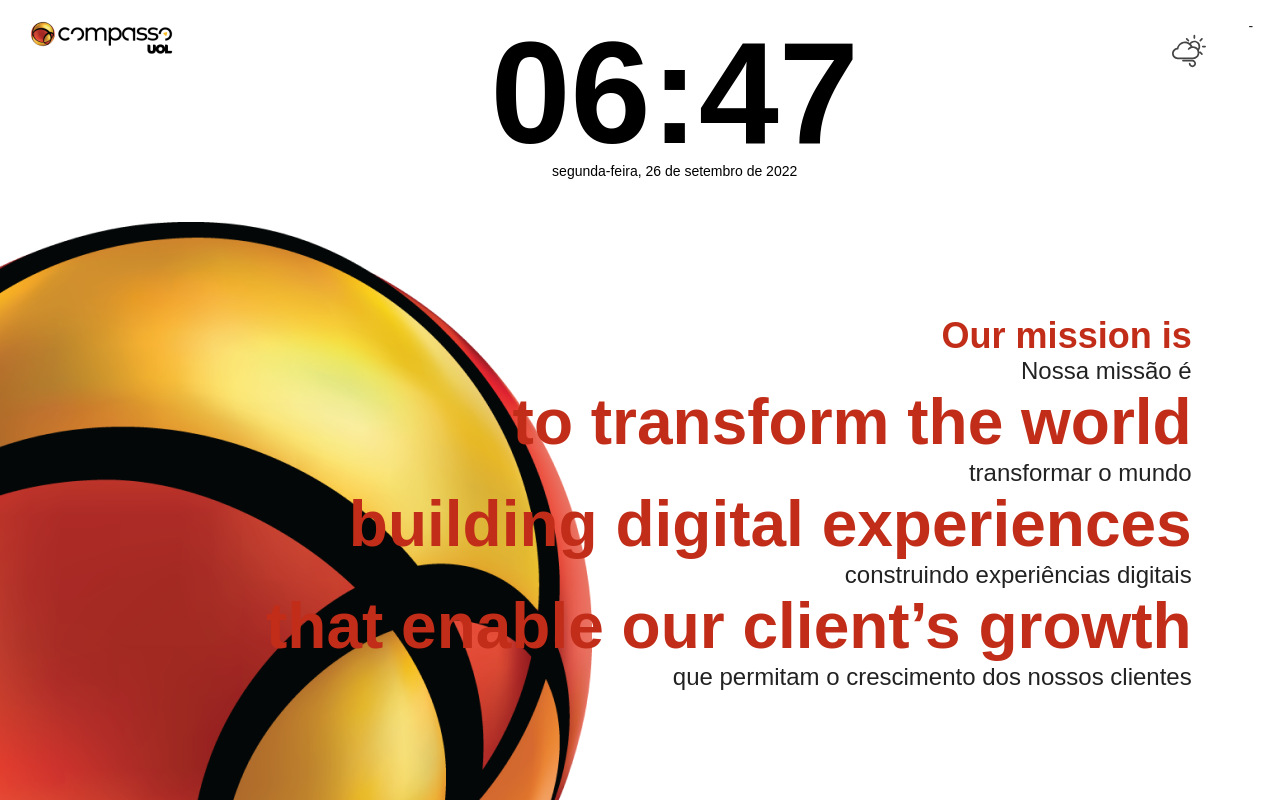
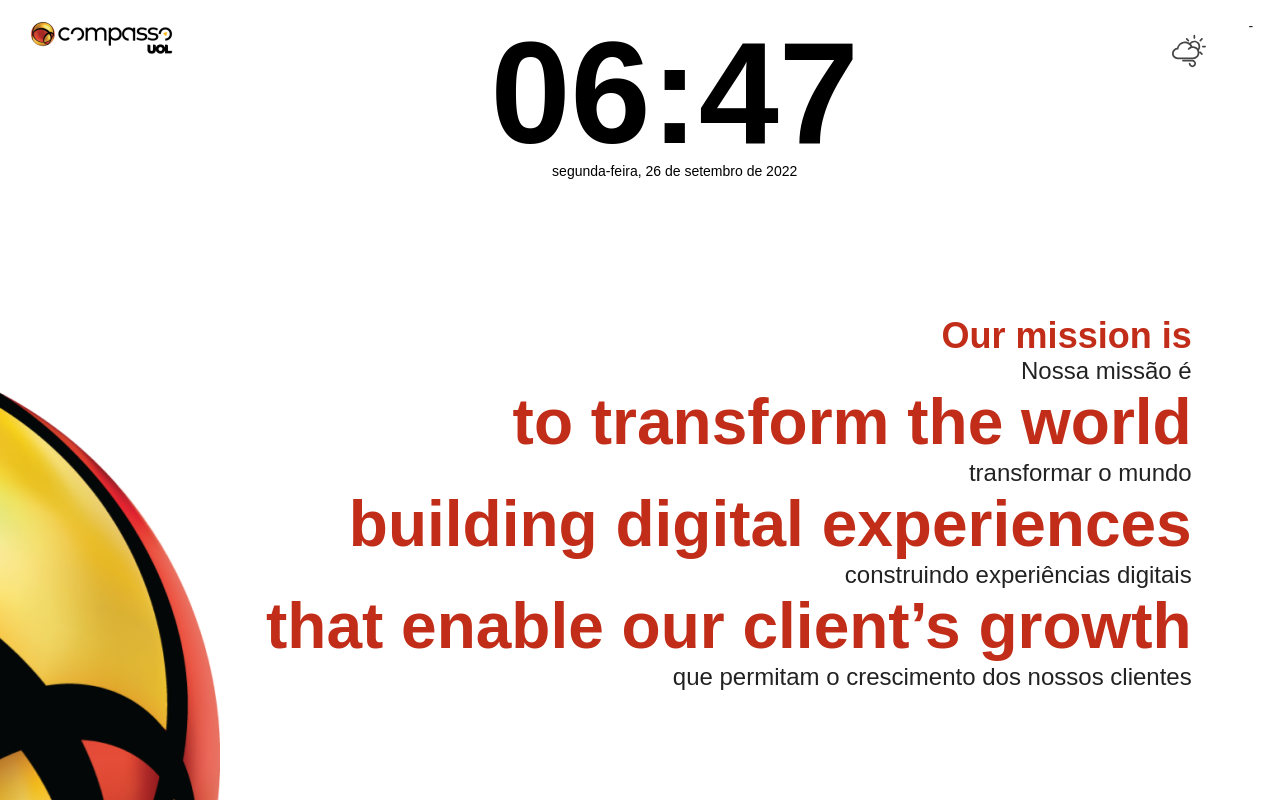
Before and after one commit to Luizaonorio/Keepalive, a React (Vite) app: page /home in a window 1280 px wide. Shown: the top 800 px of the page. Built offline with nearby package versions, Linux system fonts and the light colour scheme; no server answers; a web font is replaced by a local one.

Commit message:
Centering footer refresh

```diff
--- a/src/components/pages/Home/styled.tsx
+++ b/src/components/pages/Home/styled.tsx
@@ -17,6 +17,34 @@ import Location from "../../../components/pages/Home/index"
   background-image: url(${bolaLogoCompasso});
   background-repeat: no-repeat;
   background-position: 0 87%;
+
+  @media screen and (max-width: 1656px) {
+    background-position: -10% 97%;
+  }
+
+  @media screen and (max-width: 1562px) {
+    background-position: -20% 127%;
+  }
+
+  @media screen and (max-width: 1471px) {
+    background-position: -29% 134%;
+  }
+
+  @media screen and (max-width: 1405px) {
+    background-position: -39% 140%;
+  }
+
+  @media screen and (max-width: 1342px) {
+    background-position: -54% 134%;
+  }
+
+  @media screen and (max-width: 1265px) {
+    background-position: -65% 134%;
+  }
+
+  @media screen and (max-width: 1217px) {
+    background-position: -75% 134%;
+  }
 
   @media screen and (max-width:1200px) {
     background-image: none;
@@ -53,7 +81,7 @@ export const Clock = styled.div`
   align-items: center;
   box-sizing: border-box;
 
-  @media screen and (max-width:1200px) {
+  @media screen and (max-width: 1200px) {
     display: none;
   }
 `
@@ -123,7 +151,7 @@ export const SectionText = styled.div`
   }
 `
 
-const DivText = styled.p`
+const DivText = styled.div`
   margin-top: 17vh;
   text-align: right;
 
@@ -160,6 +188,18 @@ export const Seconds = styled.div`
     justify-content: space-between;
   }
 
+  @media screen and (max-width: 795px) {
+    width: 64%;
+  }
+
+  @media screen and (max-width: 645px) {
+    width: 61%;
+    // height: 27%;
+  }
+
+  // @media screen and (max-width: 795px) {
+  //   width: 64%;
+  // }
 `
 
 const ParagraphNumber = styled.p`
@@ -170,6 +210,16 @@ const ParagraphNumber = styled.p`
     @media screen and (max-width:1200px) {
       width: 38%;
     }
+
+    @media screen and (max-width: 795px) {
+      width: 50%;
+    }
+
+    @media screen and (max-width: 645px) {
+      width: 59%;
+      font-size: 2rem;
+      margin: 0;
+    }
 `
 
 const ParagraphSeconds = styled.p`
@@ -179,6 +229,10 @@ const ParagraphSeconds = styled.p`
     display: flex;
     align-items: center;
   }
+
+  // @media screen and (max-width: 795px) {
+  //   width: 50%;
+  // }
 `
 
 export const SecondsDiv = styled.div`
@@ -187,6 +241,15 @@ export const SecondsDiv = styled.div`
   @media screen and (max-width:1200px) {
     justify-content: space-between;
     width: 40%;
+  }
+
+  @media screen and (max-width: 645px) {
+    width: 59%;
+    margin: 7% 0;
+  }
+
+  @media screen and (max-width: 400px) {
+    width: 80%;
   }
 `
 
@@ -199,6 +262,18 @@ export const TextRefresh = styled.div`
   @media screen and (max-width:1200px) {
     justify-content: center;
     margin-left: 0;
+  }
+
+  @media screen and (max-width: 795px) {
+    margin-right: none;
+  }
+
+  @media screen and (max-width: 645px) {
+    margin: 0;
+  }
+
+  @media screen and (max-width: 355px) {
+    font-size: 0.875rem;
   }
 `
 
--- a/src/components/pages/Login/styled.tsx
+++ b/src/components/pages/Login/styled.tsx
@@ -10,8 +10,8 @@ import iconC from "../../../assets/icone-senha.svg";
 const Container = styled.section`
     display: flex;
     width: 100vw;
-    min-height: 100vh;
-    min-heigth: 800px;
+    // min-height: 100vh;
+    min-height: 450px;
     background: linear-gradient(180deg, #33383D 0%, #1C1D20 100%);
     overflow: hidden;
 `;
```
